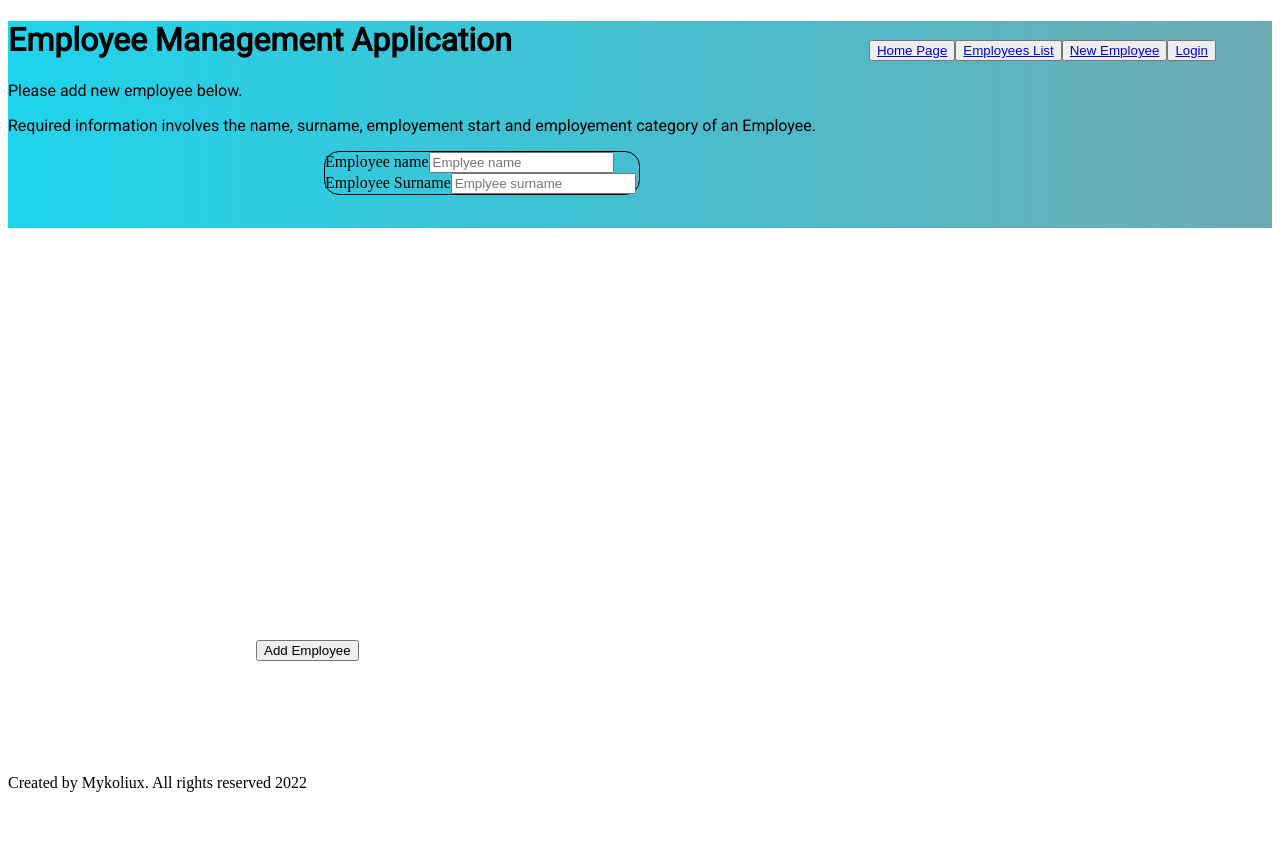
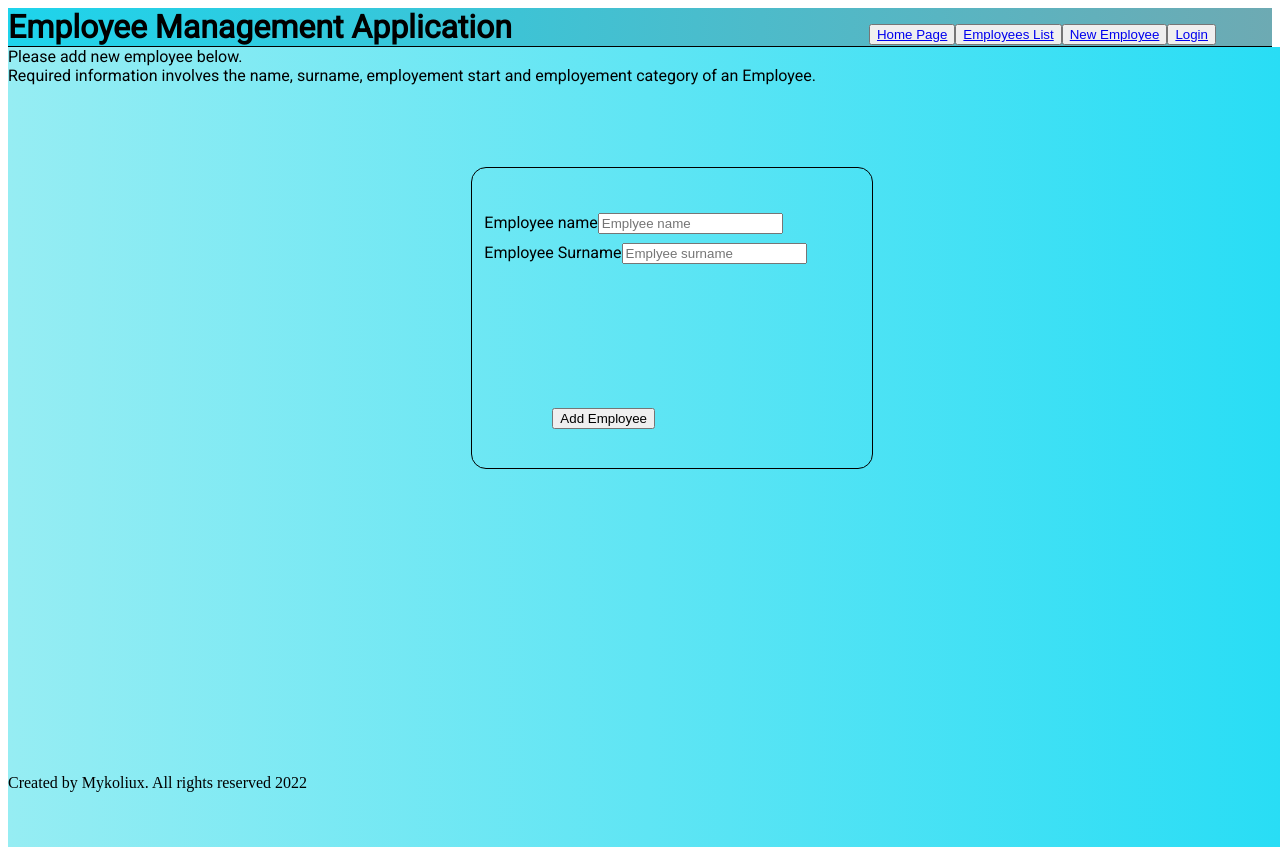
Before and after one commit to MykKuc/employee-management-app-fe, a React (Create React App) app: page /new in a window 1280 px wide. Before the commit the page ends 800 px from the top, so only its background shows below. Built offline with nearby package versions, Linux system fonts and the light colour scheme.

Commit message:
added add employee and changed fetch URL

```diff
--- a/src/App.css
+++ b/src/App.css
@@ -6,13 +6,20 @@
     padding: 0;
 }
 
+header {
+    border-bottom-style: solid;
+    border-bottom-width: thin;
+}
+
 .header-h1{
+    margin: 0;
     font-family: 'Roboto', sans-serif;
 }
 
 .header-nav-links{
     position: absolute;
-    top: 5%;
+    margin: 0;
+    top: 3%;
     right: 5%;
 }
 
--- a/src/pages/EmployeesListPage.css
+++ b/src/pages/EmployeesListPage.css
@@ -1,3 +1,17 @@
 .full-page{
+    position: absolute;
+    width: 100%;
+    height: 100%;
+    margin: 0;
     background-image: linear-gradient(to right, rgb(18, 141, 120), rgb(162, 225, 233));
 }
+
+.employee-list-text{
+    font-family: 'Roboto', sans-serif;
+}
+
+.employee-list{
+    position: absolute;
+    left: 20%;
+    width: 70%;
+}
--- a/src/pages/EmployeesListPage.tsx
+++ b/src/pages/EmployeesListPage.tsx
@@ -6,10 +6,10 @@ const EmployeesListPage = () => {
 
     const [employees, setEmployees] = useState<any[]>([]);
 
-    // 'https://api.employeemanagementapp.com/all'
+
     useEffect(() => {
 
-        fetch('http://localhost:8080/all',{
+        fetch('https://api.employeemanagementapp.com/api/employee',{
             method: "GET"
             })
             .then(response => response.json())
@@ -29,8 +29,12 @@ const EmployeesListPage = () => {
     return (
         <>
         <div className='full-page'>
-            <p>The List of all the employees:</p>
-            {listOfEmployees}
+            <p className='employee-list-text'>The List of all the employees below.
+            On this page you can see all the existing employees
+            with information like name, surname, salary and department
+            that are in the Application.
+            </p>
+            <div className='employee-list'>{listOfEmployees}</div>
         </div>
         </>
     );
--- a/src/pages/NewEmployeePage.css
+++ b/src/pages/NewEmployeePage.css
@@ -1,11 +1,33 @@
+
+.new-employee-page{
+    position: absolute;
+    margin: 0;
+    padding: 0;
+    width: 100%;
+    height: 100%;
+    background-size: 100%;
+    background-image: linear-gradient(to right,rgb(150, 237, 243),rgb(40, 221, 245));
+}
+
+.new-employee-info{
+    margin: 0;
+    font-family: 'Roboto';
+}
 
 .form-input-wrapper{
+    position: absolute;
+    top: 15%;
+    left: 20%;
     display: grid;
     grid-template-columns: repeat(4, 1fr);
     grid-template-rows: repeat(7, 1fr);
+    gap: 5px;
 }
 
 .form-input-card{
+    position: relative;
+    height: 300px;
+    width: 400px;
     border-style: solid;
     border-radius: 15px;
     border-width: thin;
@@ -13,8 +35,20 @@
     grid-row: 1 / 5;
 }
 
-.new-employee-info{
-    font-family: 'Roboto';
+
+
+.employee-name-input{
+    position: absolute;
+    font-family: 'Roboto', sans-serif;
+    top: 15%;
+    left: 3%;
+}
+
+.employee-surname-input{
+    position: absolute;
+    font-family: 'Roboto', sans-serif;
+    top: 25%;
+    left: 3%;
 }
 
 
--- a/src/pages/NewEmployeePage.tsx
+++ b/src/pages/NewEmployeePage.tsx
@@ -4,20 +4,40 @@ import './NewEmployeePage.css';
 
 const NewEmployeePage = () => {
 
-  /*  const initialState = {
-        employeeName: '',
-        employeeSurname: '',
-        date: '2012-02-25',
+    const [employeeName, setEmployeeName] = useState('');
+    const [employeeSurname, setEmployeeSurname] = useState('');
 
+    const handleEmployeeNameChange = (event: React.ChangeEvent<HTMLInputElement>) => {
+        setEmployeeName(event.target.value);
     }
-    */
-    useState()
+
+
+    const handleEmployeeSurnameChange = (event: React.ChangeEvent<HTMLInputElement>) => {
+        setEmployeeSurname(event.target.value);
+    }
+
+
+    const submitEmployee = () => {
+
+        fetch('https://api.employeemanagementapp.com/api/employee', {
+            method: 'POST',
+            headers: {'Content-Type':'application/json'},
+            body: JSON.stringify(
+                {
+                    employeeName: employeeName,
+                    employeeSurname: employeeSurname
+                }
+            )
+        })
+        .then(response => response.json)
+        .then(data => console.log(data));
+    }
 
 
 
     return(
         <>
-
+        <div className='new-employee-page'>
         <p className='new-employee-info'>Please add new employee below.</p>
         <p className='new-employee-info'>Required information involves the name, surname, employement start and employement category of an Employee.</p>
 
@@ -25,33 +45,35 @@ const NewEmployeePage = () => {
         <div className='form-input-wrapper'>
 
             <div className='form-input-card'>
-            <label> Employee name
-            <input type='text' placeholder='Emplyee name'></input>
-            </label>
 
-            <label> Employee Surname
-            <input type='text' placeholder='Emplyee surname'></input>
-            </label>
-            {/*
-            <label> Employement Start
-            <input type='date' ></input>
-            </label>
+            <div className='employee-name-input'>
+                <label> Employee name
+                <input onChange={handleEmployeeNameChange} type='text' placeholder='Emplyee name' required></input>
+                </label>
+            </div>
 
-            <div>
-            <label>Employee Category</label>
+            <div className='employee-surname-input'>
+                <label> Employee Surname
+                <input onChange={handleEmployeeSurnameChange} type='text' placeholder='Emplyee surname' required></input>
+                </label>
+            </div>
+
+           {/*  <div>
+            <label>Employee Department</label>
             <select>
-                <option value='Engineer' defaultChecked>Engineer</option>
+                <option value='Engineering' defaultChecked>Engineer</option>
                 <option value='Management'>Management</option>
-                <option value='Accounting'>Accounting</option>
+                <option value='Accountinging'>Accounting</option>
                 <option value='Miscelanious'>Miscelanious</option>
             </select>
-            </div>
-    */}
-            <button className='new-employee-submit-button' type='submit'>Add Employee</button>
+            </div>*/}
+
+            <button onClick={submitEmployee} className='new-employee-submit-button' type='submit'>Add Employee</button>
 
             </div>
             </div>
         </form>
+        </div>
         </>
     )
 }
```
